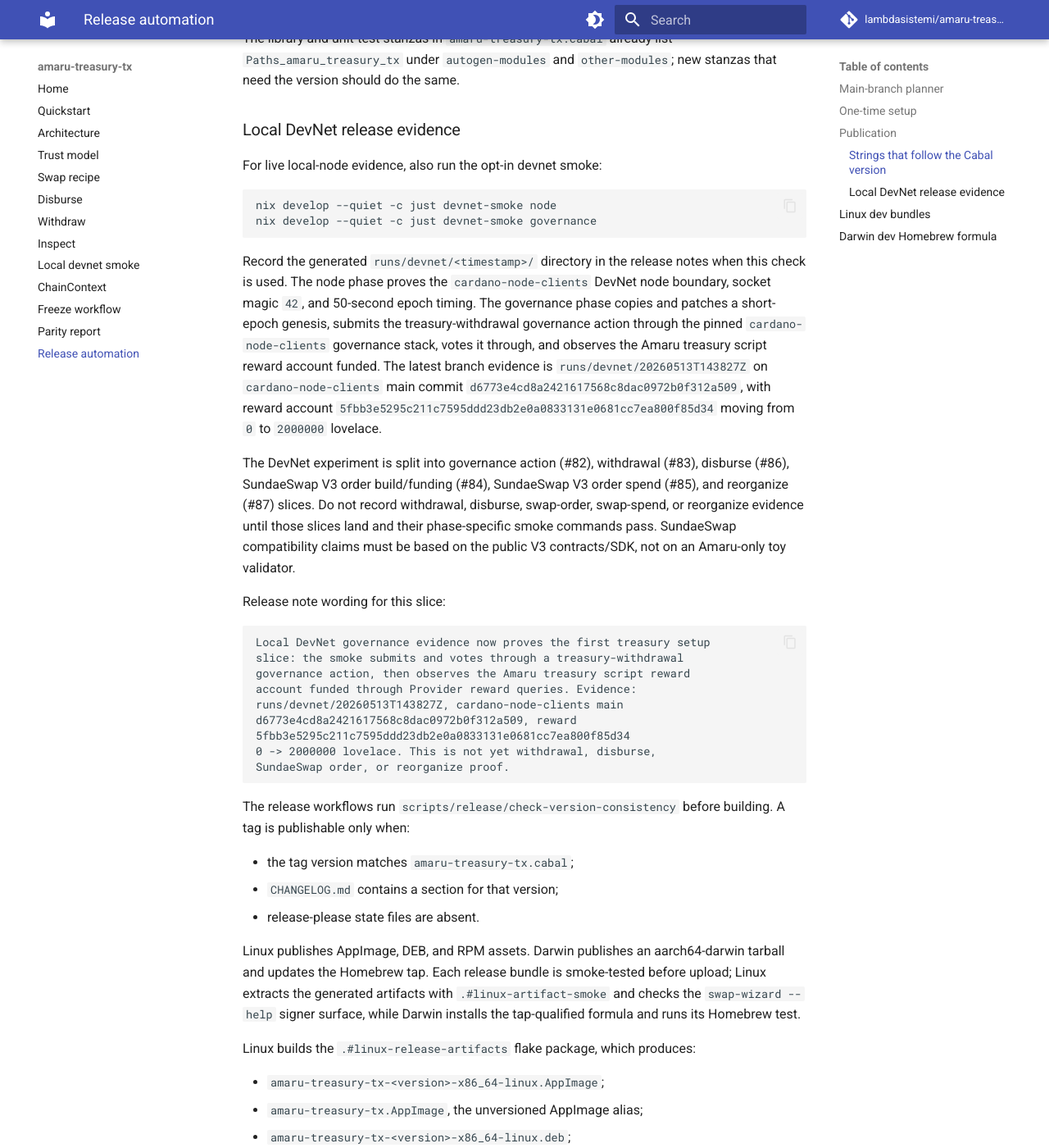
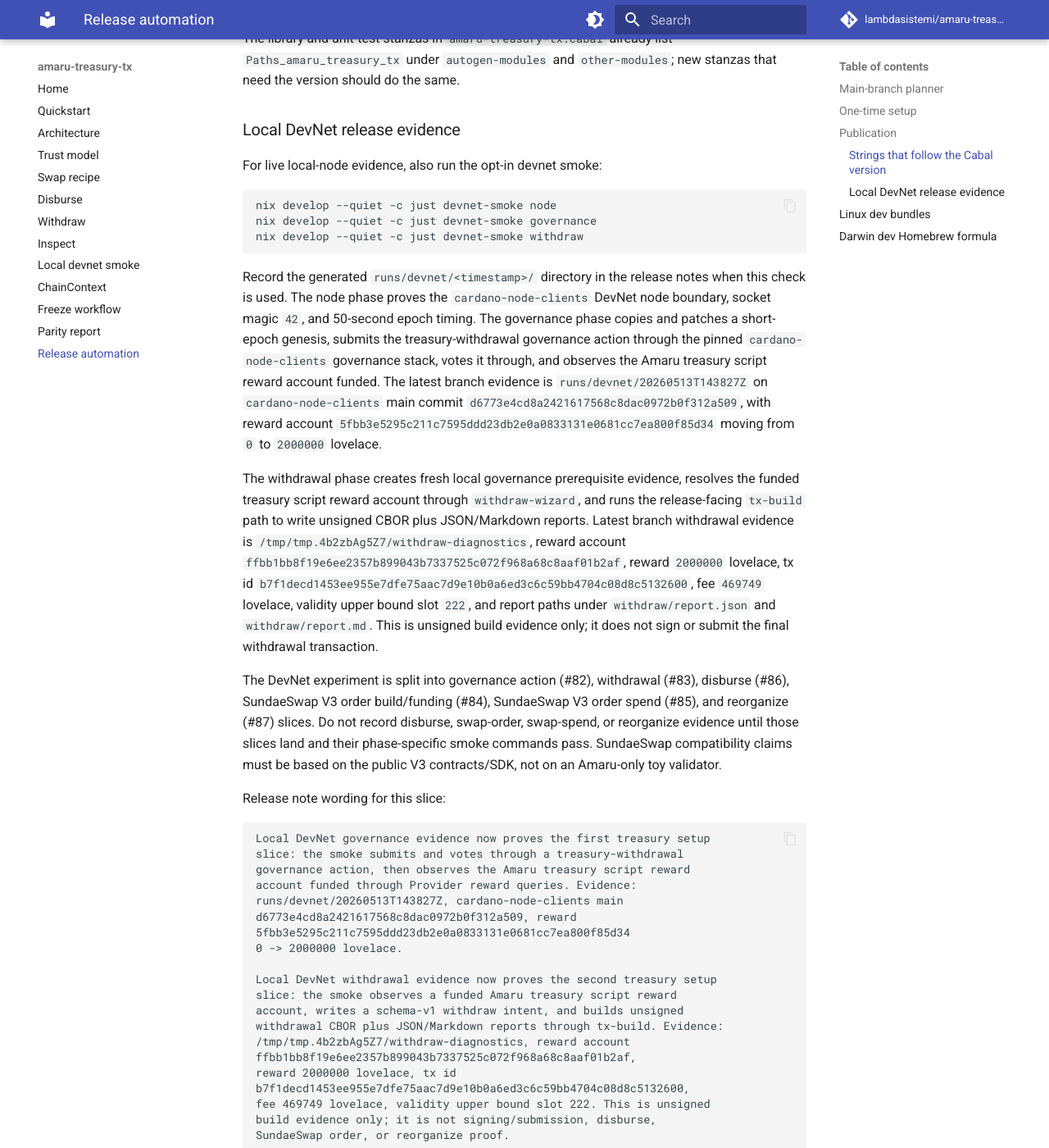
Before and after one commit to lambdasistemi/amaru-treasury-tx, an MkDocs documentation site: the page built from docs/release.md, in a window 1280 px wide and 1400 px high, scrolled down 2122 px. Shown: the whole window at 82% size. Built offline with MkDocs 1.6.1 and Material for MkDocs 9.7.7, drawn with Linux system fonts in a browser that asks for light colours; comment, search, counter and statistics services are not loaded.

Commit message:
docs(devnet): record withdrawal proof
Document the #83 local DevNet withdrawal evidence in README, local DevNet docs, release notes, and CHANGELOG. The notes distinguish governance funding from unsigned withdrawal build evidence and leave signing/submission plus later disburse/swap/reorganize slices out of scope.

Record the latest live withdraw run, tx id, fee, reward account, validity bound, and report paths for release review.

````diff
--- a/docs/release.md
+++ b/docs/release.md
@@ -102,6 +102,7 @@ For live local-node evidence, also run the opt-in devnet smoke:
 ```bash
 nix develop --quiet -c just devnet-smoke node
 nix develop --quiet -c just devnet-smoke governance
+nix develop --quiet -c just devnet-smoke withdraw
 ```
 
 Record the generated `runs/devnet/<timestamp>/` directory in the
@@ -117,13 +118,27 @@ The latest branch evidence is `runs/devnet/20260513T143827Z` on
 `5fbb3e5295c211c7595ddd23db2e0a0833131e0681cc7ea800f85d34` moving
 from `0` to `2000000` lovelace.
 
+The withdrawal phase creates fresh local governance prerequisite
+evidence, resolves the funded treasury script reward account through
+`withdraw-wizard`, and runs the release-facing `tx-build` path to
+write unsigned CBOR plus JSON/Markdown reports. Latest branch
+withdrawal evidence is `/tmp/tmp.4b2zbAg5Z7/withdraw-diagnostics`,
+reward account
+`ffbb1bb8f19e6ee2357b899043b7337525c072f968a68c8aaf01b2af`, reward
+`2000000` lovelace, tx id
+`b7f1decd1453ee955e7dfe75aac7d9e10b0a6ed3c6c59bb4704c08d8c5132600`,
+fee `469749` lovelace, validity upper bound slot `222`, and report
+paths under `withdraw/report.json` and `withdraw/report.md`. This is
+unsigned build evidence only; it does not sign or submit the final
+withdrawal transaction.
+
 The DevNet experiment is split into governance action (#82),
 withdrawal (#83), disburse (#86), SundaeSwap V3 order build/funding
 (#84), SundaeSwap V3 order spend (#85), and reorganize (#87) slices.
-Do not record withdrawal, disburse, swap-order, swap-spend, or
-reorganize evidence until those slices land and their phase-specific
-smoke commands pass. SundaeSwap compatibility claims must be based on
-the public V3 contracts/SDK, not on an Amaru-only toy validator.
+Do not record disburse, swap-order, swap-spend, or reorganize evidence
+until those slices land and their phase-specific smoke commands pass.
+SundaeSwap compatibility claims must be based on the public V3
+contracts/SDK, not on an Amaru-only toy validator.
 
 Release note wording for this slice:
 
@@ -135,7 +150,18 @@ account funded through Provider reward queries. Evidence:
 runs/devnet/20260513T143827Z, cardano-node-clients main
 d6773e4cd8a2421617568c8dac0972b0f312a509, reward
 5fbb3e5295c211c7595ddd23db2e0a0833131e0681cc7ea800f85d34
-0 -> 2000000 lovelace. This is not yet withdrawal, disburse,
+0 -> 2000000 lovelace.
+
+Local DevNet withdrawal evidence now proves the second treasury setup
+slice: the smoke observes a funded Amaru treasury script reward
+account, writes a schema-v1 withdraw intent, and builds unsigned
+withdrawal CBOR plus JSON/Markdown reports through tx-build. Evidence:
+/tmp/tmp.4b2zbAg5Z7/withdraw-diagnostics, reward account
+ffbb1bb8f19e6ee2357b899043b7337525c072f968a68c8aaf01b2af,
+reward 2000000 lovelace, tx id
+b7f1decd1453ee955e7dfe75aac7d9e10b0a6ed3c6c59bb4704c08d8c5132600,
+fee 469749 lovelace, validity upper bound slot 222. This is unsigned
+build evidence only; it is not signing/submission, disburse,
 SundaeSwap order, or reorganize proof.
 ```
 
````
Also changed, not shown: CHANGELOG.md (+11 -0 lines), README.md (+19 -0 lines), docs/local-devnet-smoke.md (+3 -3 lines), llm/reviews/local-083-devnet-withdrawal/state.md (+1 -1 lines), specs/083-devnet-withdrawal/plan.md (+4 -4 lines), specs/083-devnet-withdrawal/tasks.md (+6 -4 lines).
